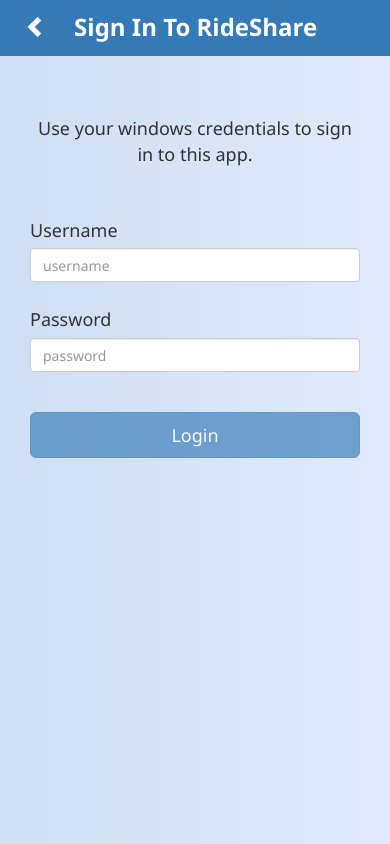
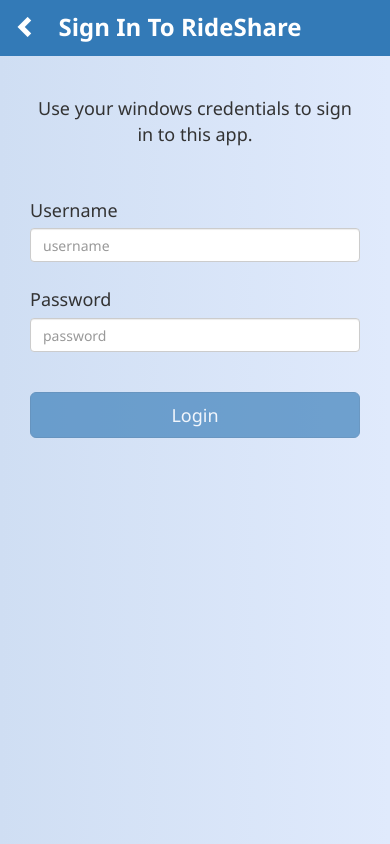
Before and after one commit to dhruvtayal2912/rideshare_mobile, a website: page samplecordovaapp/www/login.html in a window 390 px wide. Drawn offline with Linux system fonts and the light colour scheme; some packages are replaced by stand-ins of ours.

Commit message:
css changes

```diff
--- a/samplecordovaapp/www/css/common.css
+++ b/samplecordovaapp/www/css/common.css
@@ -13,7 +13,7 @@
 .header {
     font-size: 24px;
     font-weight: 600;
-    padding-left: 19vw;
+    padding-left: 15vw;
     padding-top: 10px;
     color: white;
     background-color: #337ab7;
@@ -25,7 +25,7 @@
     font-size: 22px;
     float: left;
     padding-top: 12px;
-    padding-left: 25px;
+    padding-left: 15px;
     color: white;
     background-color: #337ab7;
     padding-bottom: 12px;
--- a/samplecordovaapp/www/css/index.css
+++ b/samplecordovaapp/www/css/index.css
@@ -6,7 +6,7 @@
     color: white;
     text-align: center;
     font-size: 4vh;
-    padding: 14px;
+    padding: 11px;
     font-weight: 400;
 }
 
--- a/samplecordovaapp/www/css/login.css
+++ b/samplecordovaapp/www/css/login.css
@@ -1,5 +1,5 @@
 .form-container{
-    padding: 60px 30px 75px 30px;
+    padding: 40px 30px 75px 30px;
 }
 
 form
--- a/samplecordovaapp/www/css/profile.css
+++ b/samplecordovaapp/www/css/profile.css
@@ -4,7 +4,7 @@
 }
 
 .form-container{
-    padding: 30px 30px 0px 30px;
+    padding: 20px 30px 0px 30px;
 }
 
 .form-horizontal .radio-inline
--- a/samplecordovaapp/www/scripts/profile.js
+++ b/samplecordovaapp/www/scripts/profile.js
@@ -28,7 +28,7 @@
                     $(".backArrow .glyphicon-chevron-left").css("display", "inline-block");
                     $("#secondPage").css("display", "block");
                     $("#secondPage").css("position", "absolute");
-                    $("#secondPage").css("top", "100px");
+                    $("#secondPage").css("top", "85px");
                     $("#secondPage").css("padding-right", "30px");
                     $("#secondPage input[type=time]").prop('required', true);
 
```
